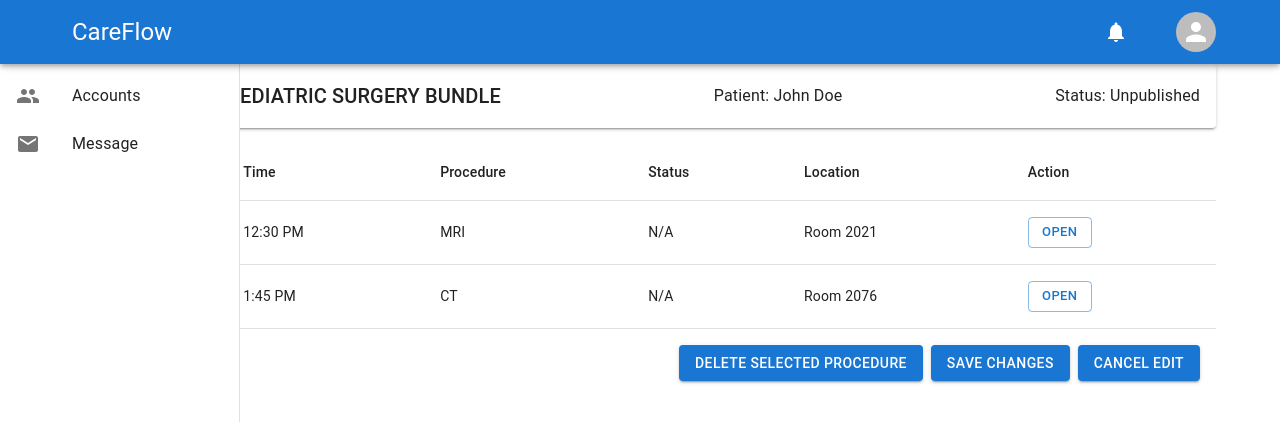
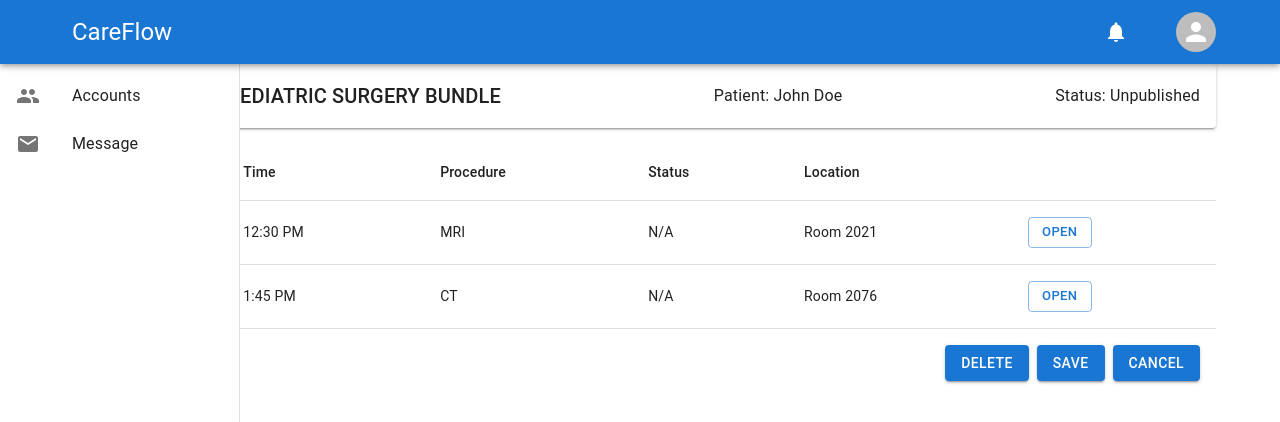
Before and after one commit to Hua5253/Care-Flow, a React (Vite) app in the folder client/: page /manager-procedure in a window 1280 px wide. Shown: the top 422 px of the page. Built offline with nearby package versions, Linux system fonts and the light colour scheme.

Commit message:
make footer button of procedure screen responsible

```diff
--- /dev/null
+++ b/client/src/components/pathwaysTab/procedureScreen/FooterButton.tsx
@@ -0,0 +1,24 @@
+import { Box, Button } from "@mui/material";
+
+interface Props {
+  handleEditClick: () => void;
+}
+
+const FooterButtons = ({ handleEditClick }: Props) => {
+  return (
+    <Box display="flex" justifyContent="space-between" padding={2}>
+      <Button variant="contained" color="primary" onClick={handleEditClick}>
+        Edit
+      </Button>
+      <Box sx={{ display: "flex", gap: 1 }}>
+        <Button variant="contained" color="primary">
+          Publish
+        </Button>
+        <Button variant="contained">End</Button>
+        <Button variant="contained">Delete</Button>
+      </Box>
+    </Box>
+  );
+};
+
+export default FooterButtons;
--- /dev/null
+++ b/client/src/components/pathwaysTab/procedureScreen/InEditFooterButtons.tsx
@@ -0,0 +1,26 @@
+import { Box, Button } from "@mui/material";
+
+interface Props {
+  handleSaveClick: () => void;
+}
+
+const InEditFooterButtons = ({ handleSaveClick }: Props) => {
+  return (
+    <Box display="flex" justifyContent="space-between" padding={2}>
+      <Button variant="contained" color="primary">
+        Add
+      </Button>
+      <Box sx={{ display: "flex", gap: 1 }}>
+        <Button variant="contained" color="primary">
+          Delete
+        </Button>
+        <Button variant="contained" onClick={handleSaveClick}>
+          Save
+        </Button>
+        <Button variant="contained">Cancel</Button>
+      </Box>
+    </Box>
+  );
+};
+
+export default InEditFooterButtons;
--- a/client/src/components/pathwaysTab/procedureScreen/ProcedureFooterButtons.tsx
+++ /dev/null
@@ -1,24 +0,0 @@
-import { Box, Button } from '@mui/material';
-
-const ProcedureFooterButtons = () => {
-  return (
-    <Box display="flex" justifyContent="space-between" padding={2}>
-      <Button variant="contained" color="primary">
-        Add procedure
-      </Button>
-      <Box sx={{ display: 'flex', gap: 1 }}>
-        <Button variant="contained" color="primary">
-          Delete selected procedure
-        </Button>
-        <Button variant="contained">
-          Save changes
-        </Button>
-        <Button variant="contained">
-          Cancel edit
-        </Button>
-      </Box>
-    </Box>
-  );
-};
-
-export default ProcedureFooterButtons;
--- a/client/src/components/pathwaysTab/procedureScreen/ProcedureList.tsx
+++ b/client/src/components/pathwaysTab/procedureScreen/ProcedureList.tsx
@@ -34,7 +34,7 @@ const ProcedureList = () => {
           <TableCell>Procedure</TableCell>
           <TableCell>Status</TableCell>
           <TableCell>Location</TableCell>
-          <TableCell>Action</TableCell>
+          <TableCell></TableCell>
         </TableRow>
       </TableHead>
       <TableBody>
--- a/client/src/components/pathwaysTab/procedureScreen/ProcedureScreen.tsx
+++ b/client/src/components/pathwaysTab/procedureScreen/ProcedureScreen.tsx
@@ -1,18 +1,26 @@
 import { Box, Container } from "@mui/material";
 import ProcedureBanner from "./ProcedureBanner";
 import ProcedureList from "./ProcedureList";
-import ProcedureFooterButtons from "./ProcedureFooterButtons";
+import InEditFooterButtons from "./InEditFooterButtons";
 import AppBanner from "../../AppBanner/AppBanner";
+import { useState } from "react";
+import FooterButtons from "./FooterButton";
 
 function ProcedureScreen() {
+  const [inEdit, setInEdit] = useState(true);
+
   return (
     <Container id="app">
-        <Box sx={{ flexGrow: 1, mt: 8 }}>
-          <AppBanner />
-          <ProcedureBanner />
-          <ProcedureList />
-          <ProcedureFooterButtons />
-        </Box>
+      <Box sx={{ flexGrow: 1, mt: 8 }}>
+        <AppBanner />
+        <ProcedureBanner />
+        <ProcedureList />
+        {inEdit ? (
+          <InEditFooterButtons handleSaveClick={() => setInEdit(false)} />
+        ) : (
+          <FooterButtons handleEditClick={() => setInEdit(true)} />
+        )}
+      </Box>
     </Container>
   );
 }
```
